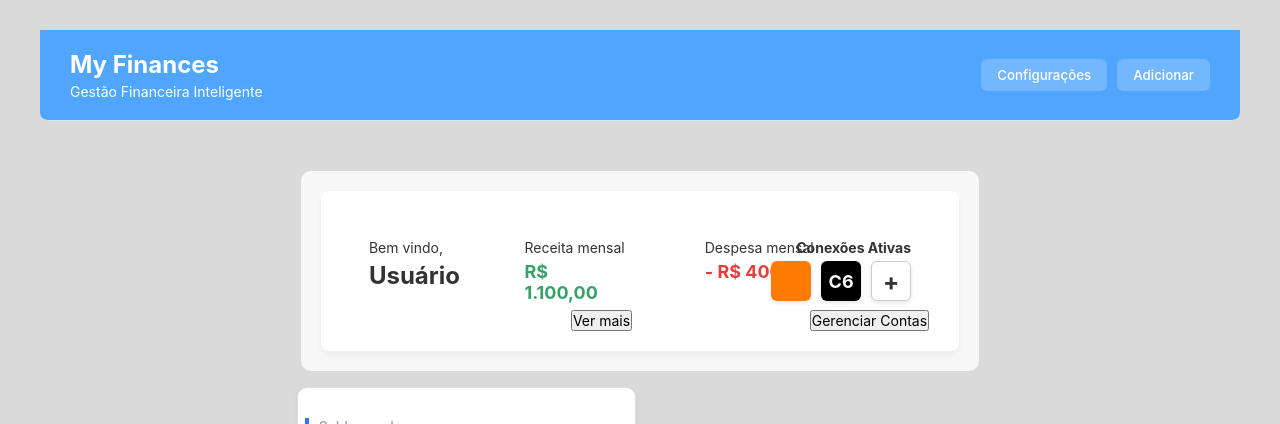
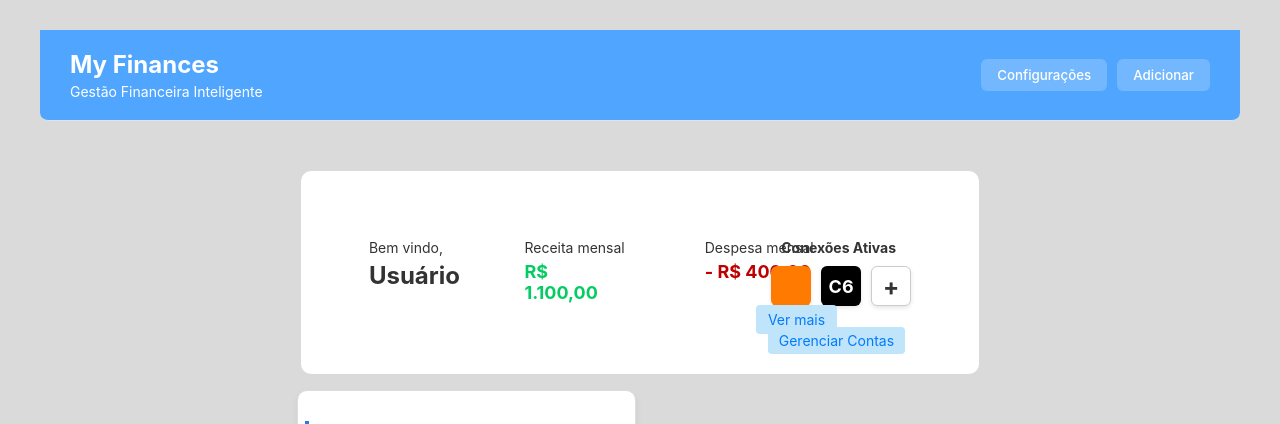
Before and after one commit to andre8756/cedup, a React (Vite) app in the folder Front-End/: page / in a window 1280 px wide. Shown: the top 424 px of the page. Built offline with nearby package versions, Linux system fonts and the light colour scheme; no server answers.

Commit message:
Update Conta.css

```diff
--- a/Front-End/src/pages/Conta/Conta.css
+++ b/Front-End/src/pages/Conta/Conta.css
@@ -66,7 +66,7 @@ body {
 .overview-container {
   padding: 20px;
   border-radius: 10px;
-  background-color: #f7f7f7;
+  background-color: #ffffff;
 }
 
 .overview-card {
@@ -74,7 +74,6 @@ body {
   padding: 3pc;
   border-radius: 8px;
   position: absolute;
-  box-shadow: 0 4px 6px rgba(0, 0, 0, 0.05);
   display: flex;
   position: relative;
   font-family: Arial, sans-serif;
@@ -124,8 +123,8 @@ body {
   margin-top: 5px;
 }
 
-.income-value { color: #38a169; }
-.expense-value { color: #e53e3e; }
+.income-value { color: #04cc62; }
+.expense-value { color: #be0000; }
 
 .vertical-divider {
   width: 1px;
@@ -142,7 +141,9 @@ body {
 
 .connections-label {
   font-weight: bold;
-  margin-bottom: 5px;
+  margin-bottom: 10px;
+  margin-right: 15px;
+
 }
 
 .connection-icons {
@@ -171,23 +172,45 @@ body {
 
 /* Links de ação */
 .view-more-link {
-  position: absolute;
+  position:absolute;
   bottom: 20px;
+  padding: 4px 10px;
+  margin-left: 205px;
   left: 230px;
   color: #007bff;
   text-decoration: none;
   font-size: 14px;
+  background-color: #c0e4f9;
+  border-radius: 4px;
+  border-color: transparent;
+}
+
+.view-more-link:hover{
+  background-color: #a1d7f7;
+  color: #007bff;
 }
 
 .manage-accounts-link {
   position: absolute;
   bottom: 20px;
-  right: 30px;
+  right: 27px;
+  margin: -20px;
   color: #007bff;
-  text-decoration: none;
   font-size: 14px;
+  border: 1px solid #ccc;
+  margin-right: 27px;
+  padding: 4px 10px;
+  background-color: #c0e4f9;
+  border-color: transparent;
+  border-radius: 4px;
+  transition-duration: 100ms;
 }
 
+
+.manage-accounts-link:hover{
+  background-color: #a1d7f7;
+  color: #007bff;
+}
 /* Accounts */
 .accounts {
   background-color: #fff;
@@ -562,24 +585,3 @@ body {
   margin-top: 50px;
   font-weight: bold;
 }
-
-
-/*  Visualisação e Gerenciamento */
-
-.view-more-link{
-  color: #000;
-  margin-left: 20px;
-
-}
-
-.view-more-link:hover{
-  color: #007bff;
-}
-
-.manage-accounts-link{
-  color: #000;
-}
-
-.manage-accounts-link:hover{
-  color: #007bff;
-}
```
